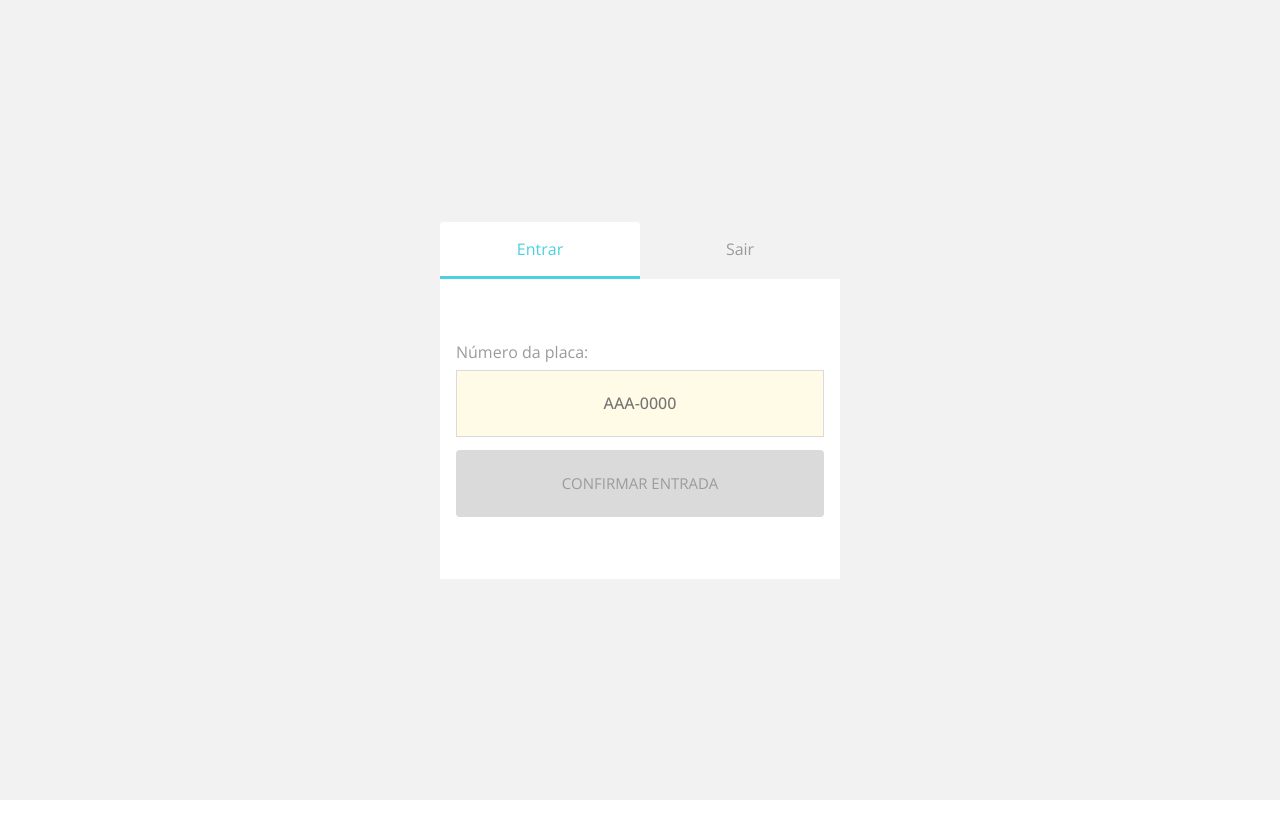
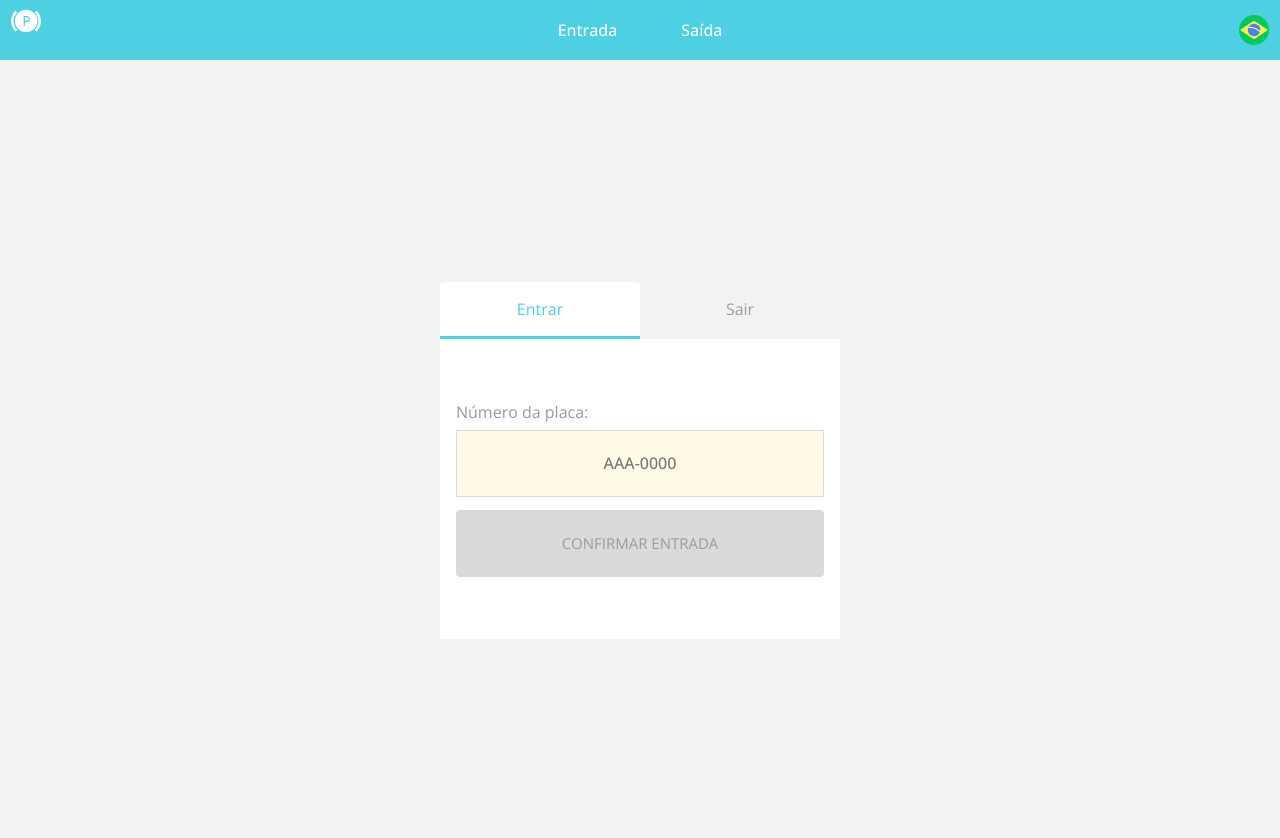
Before and after one commit to luizgustavofs/Parking, a Next.js app: page /register in a window 1280 px wide. Shown: the top 838 px of the page. Before the commit the page ends 800 px from the top, so only its background shows below. Built offline with nearby package versions, Linux system fonts and the light colour scheme.

Commit message:
feat: setup app pages

```diff
--- a/src/pages/_app.tsx
+++ b/src/pages/_app.tsx
@@ -2,8 +2,11 @@
 import '../assets/translation/i18next';
 import type { AppProps } from 'next/app';
 import { Provider } from 'react-redux';
+import { ToastContainer } from 'react-toastify';
+import { PersistGate } from 'redux-persist/integration/react';
 
-import { store } from '../redux/store';
+import Header from '../components/Header';
+import { store, persist } from '../redux/store';
 import { GlobalStyle } from '../styles/global';
 import { ProjectThemeProvider } from '../theme';
 
@@ -11,8 +14,12 @@ function MyApp({ Component, pageProps }: AppProps) {
   return (
     <ProjectThemeProvider>
       <Provider store={store}>
-        <GlobalStyle />
-        <Component {...pageProps} />
+        <PersistGate loading={null} persistor={persist}>
+          <GlobalStyle />
+          <Header />
+          <ToastContainer />
+          <Component {...pageProps} />
+        </PersistGate>
       </Provider>
     </ProjectThemeProvider>
   );
```
